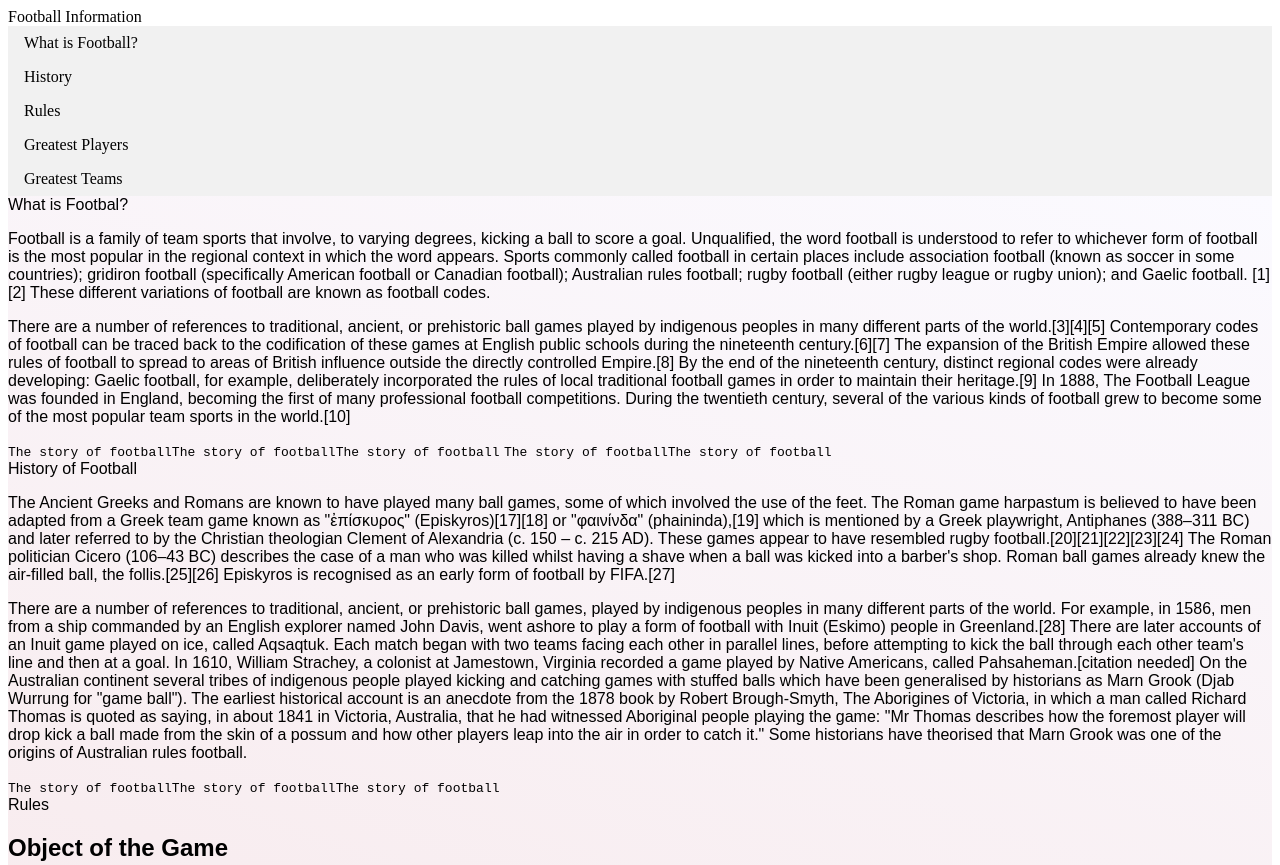
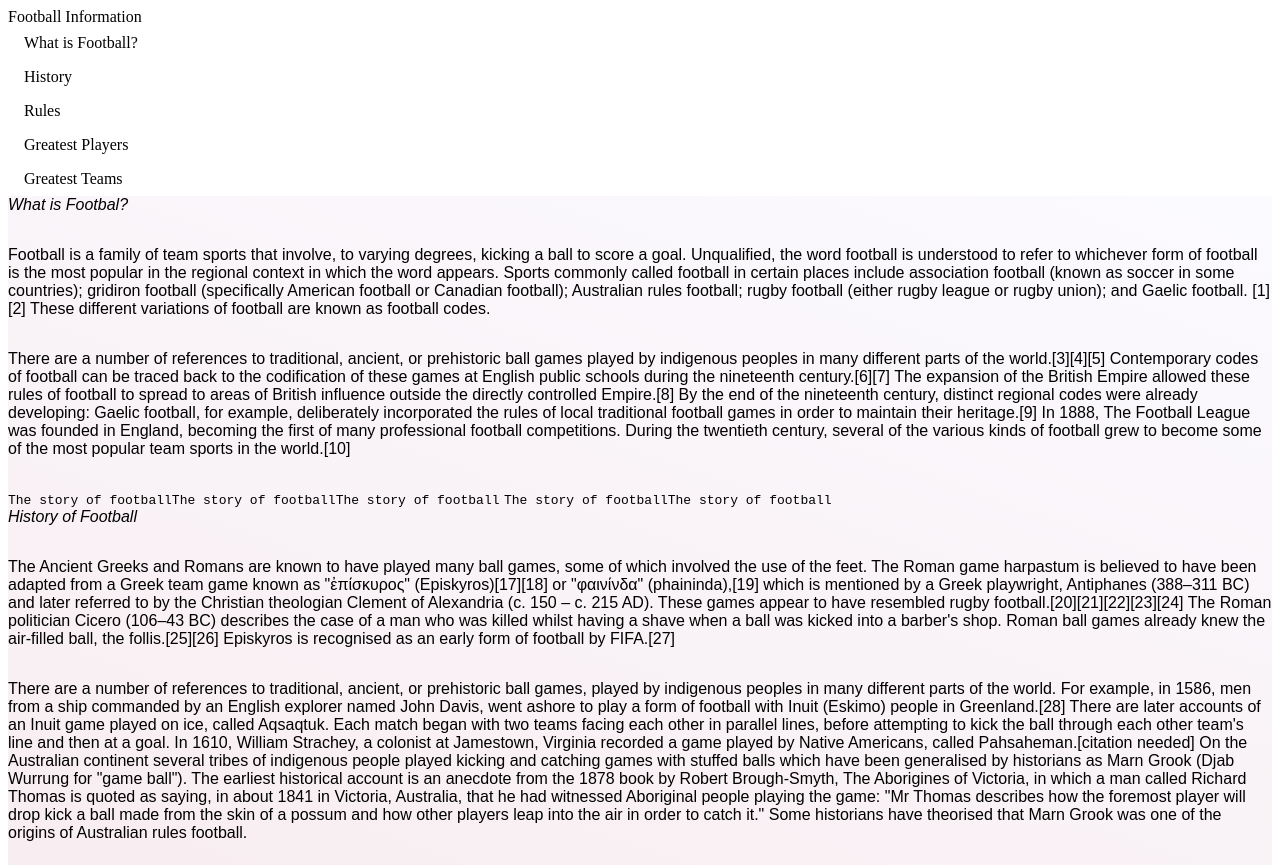
Before and after one commit to yepepey/technical-documentation, a plain HTML site: page index.html in a window 1280 px wide. Shown: the top 865 px of the page. Drawn offline with Linux system fonts and the light colour scheme; a script that the page names is missing.

Commit message:
update style of the page

```diff
--- a/index.html
+++ b/index.html
@@ -11,13 +11,11 @@
 <body>
     <nav id="navbar">
         <header>Football Information</header>
-        <ul>
-          <li>  <a class="nav-link" href="#whatis">What is Football?</a> </li>
-          <li>  <a class="nav-link" href="#history">History</a> </li>
-          <li>  <a class="nav-link" href="#rules">Rules</a></li>
-          <li>  <a class="nav-link" href="#players">Greatest Players</a></li>
-          <li>  <a class="nav-link" href="#teams">Greatest Teams</a></li>
-        </ul>
+         <a class="nav-link" href="#whatis">What is Football?</a>
+         <a class="nav-link" href="#history">History</a>
+         <a class="nav-link" href="#rules">Rules</a>
+         <a class="nav-link" href="#players">Greatest Players</a>
+        <a class="nav-link" href="#teams">Greatest Teams</a>
     </nav>
     <main id="main-doc">
         <section class="main-section" id="whatis">
--- a/style.css
+++ b/style.css
@@ -1,23 +1,43 @@
 #navbar{
-  flex-direction: row;
+  flex-direction: column;
+  align-content: left;
+}
+
+p{
+  display: block;
+margin-top: 2em;
+margin-bottom: 2em;
+margin-left: 0;
+margin-right: 0;
 
 }
 
-#navbar   ul {
-  list-style-type: none;
-  margin: 0;
-  padding: 0;
-  background-color: #f1f1f1;
+#navbar header{
+  display: flex;
+}
+
+#navbar a {
+  display: block;
+  color: #000;
+  padding: 8px 16px;
+  text-decoration: none;
+}
+
+#navbar a:hover {
+  background-color: #555;
+  color: white;
+}
+.main-section header{
+ font-style: oblique;
+  font-family: fantasy;
+  justify-content: center;
 
 }
 
-#navbar li a {
-   display: block;
-   color: #000;
-   padding: 8px 16px;
-   text-decoration: none;
+.main-section h1{
+  font-family: serif;
+  font-weight: bolder;
 }
-
 
 
 #main-doc{
```
